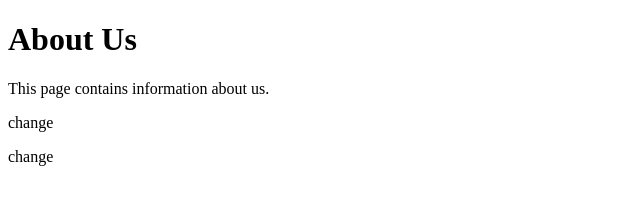
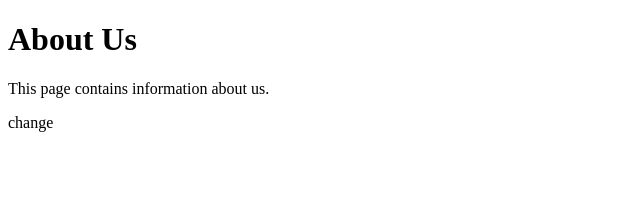
Before and after one commit to aryalbishnu/DevOps-full, a plain HTML site: page about.html in a window 1280 px wide. Shown: the full height of the page, 0-640 px from the left. Drawn offline with Linux system fonts and the light colour scheme.

Commit message:
change file

```diff
--- a/about.html
+++ b/about.html
@@ -8,6 +8,5 @@
   <h1>About Us</h1>
   <p>This page contains information about us.</p>
   <p>change</p>
-  <p>change</p>
 </body>
 </html>
```
